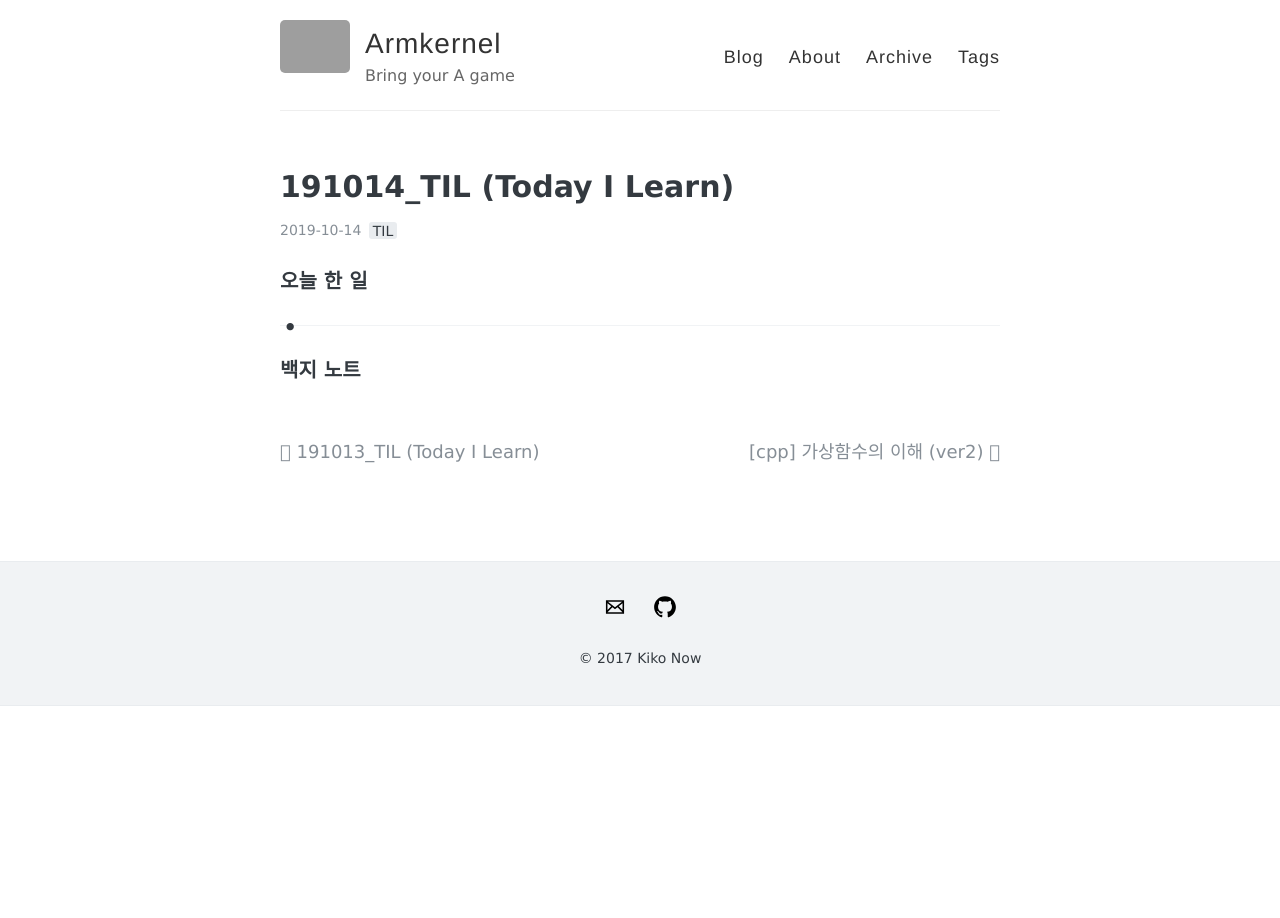
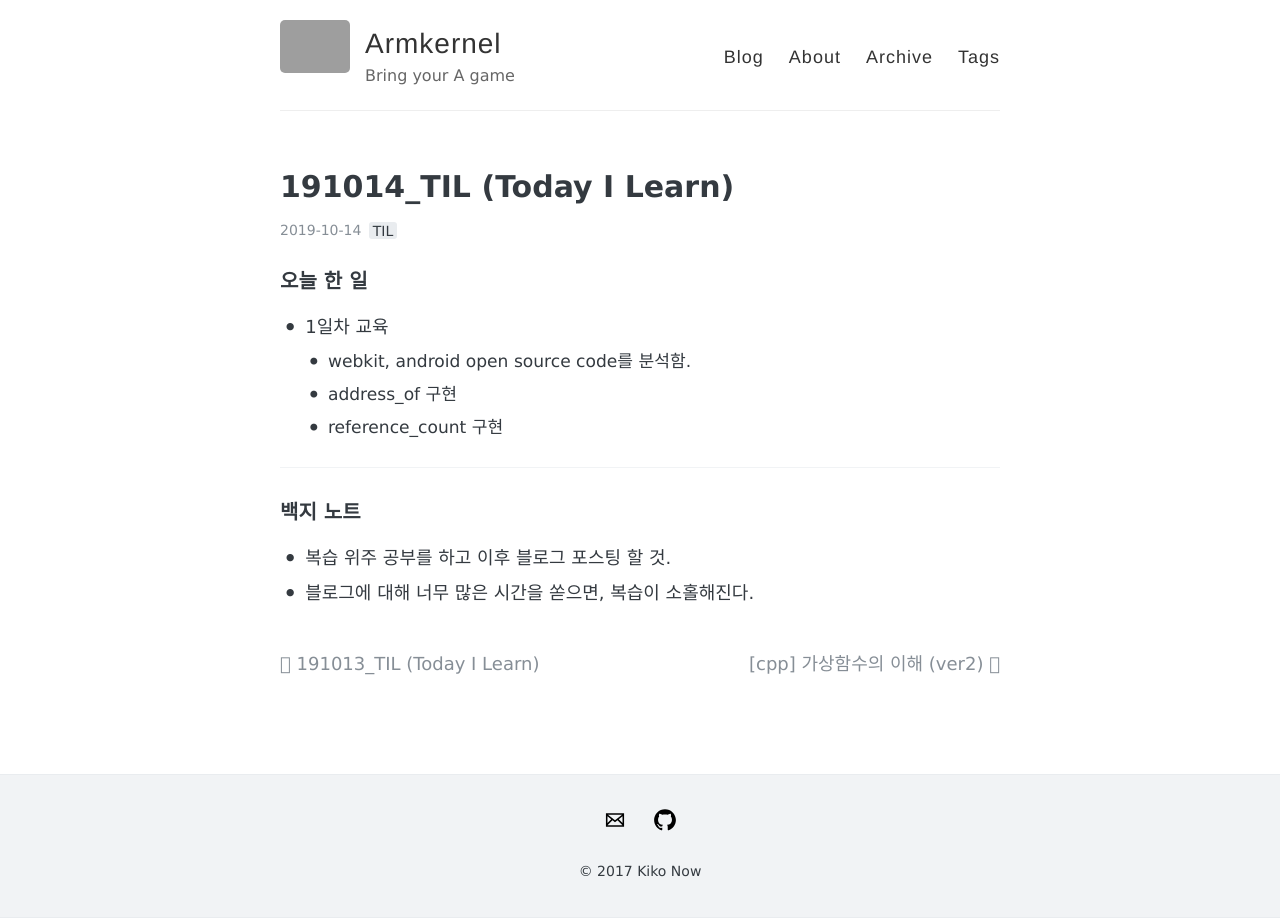
Before and after one commit to armkernel/armkernel.github.io, a Jekyll site: the page built from _posts/2019-10-14-TIL_191014.md, in a window 1280 px wide. Built offline with Jekyll 4.4.1, drawn with Linux system fonts in a browser that asks for light colours; comment, search, counter and statistics services are not loaded; grey boxes are pictures that could not be loaded.

```diff
--- a/_posts/2019-10-14-TIL_191014.md
+++ b/_posts/2019-10-14-TIL_191014.md
@@ -5,7 +5,12 @@ tags : [TIL]
 comments: true
 ---
 ### 오늘 한 일
--
+- 1일차 교육
+  - webkit, android open source code를 분석함.
+  - address_of 구현
+  - reference_count 구현
 
 ---
 ### 백지 노트
+- 복습 위주 공부를 하고 이후 블로그 포스팅 할 것.
+- 블로그에 대해 너무 많은 시간을 쏟으면, 복습이 소홀해진다.
```
Also changed, not shown: _posts/2019-09-05-TIL_190905.md (+1 -0 lines), _posts/2019-10-15-TIL_191015.md (added, +20 -0 lines), _posts/2019-10-15-book-9.md (added, +15 -0 lines), images/book-9.jpeg (added).
